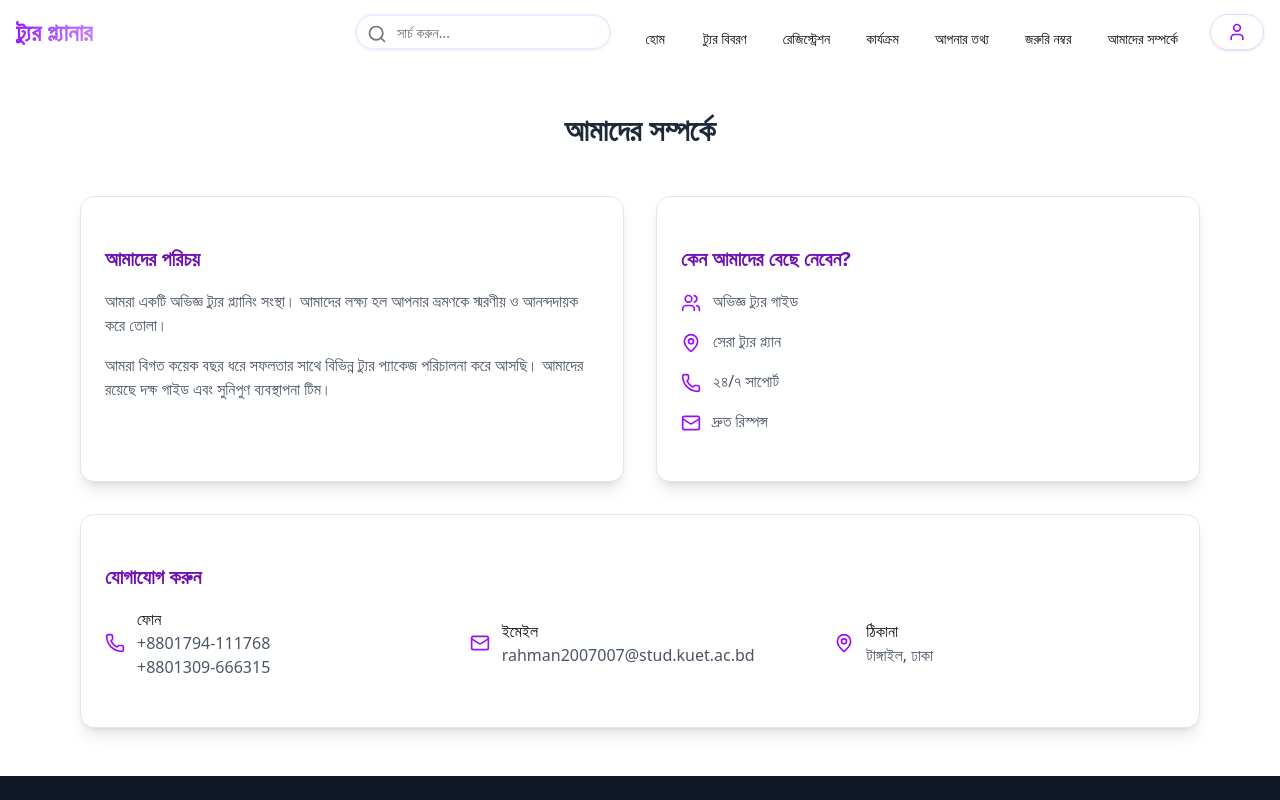
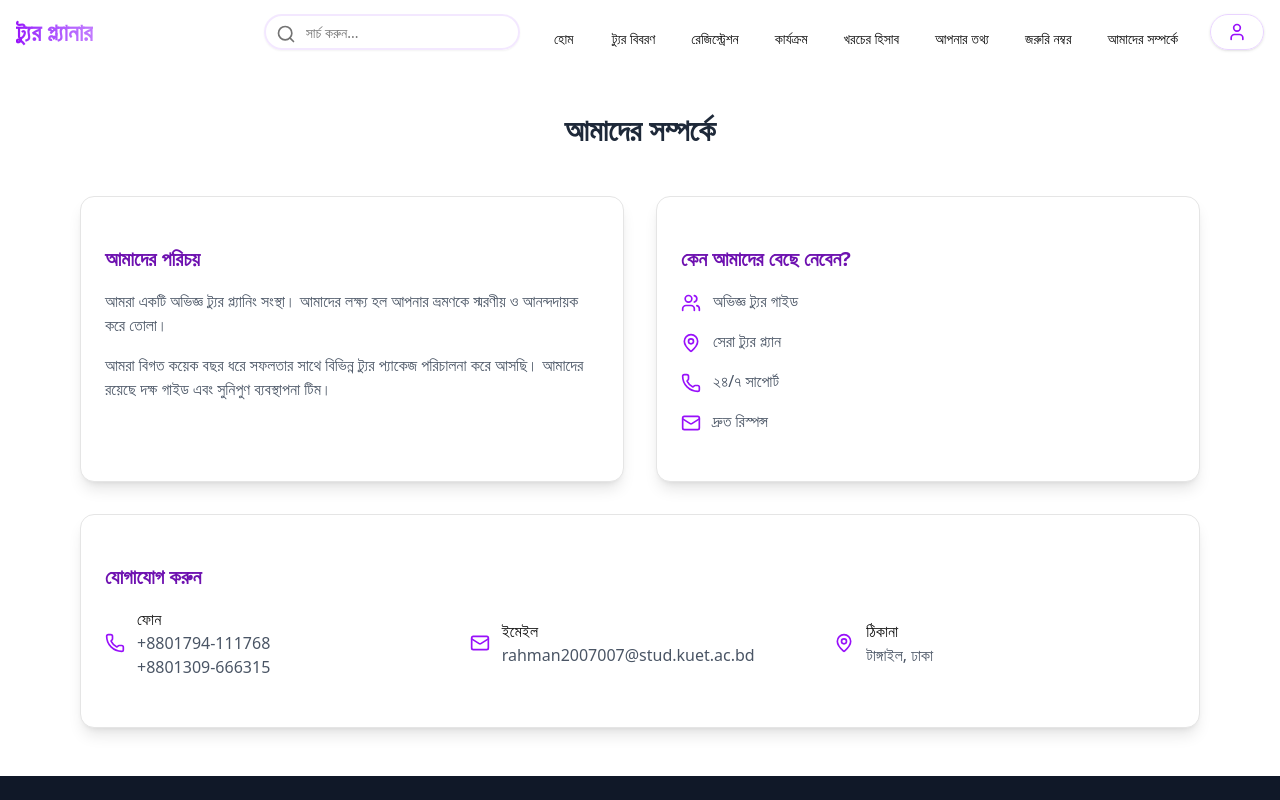
Before and after one commit to SakiburRahman07/tour-site, a Next.js app: page /about in a window 1280 px wide. Shown: the top 800 px of the page. Built offline with nearby package versions, Linux system fonts and the light colour scheme.

Commit message:
Add Wallet navigation item and improve mobile navigation scrolling

```diff
--- a/app/components/Navbar.jsx
+++ b/app/components/Navbar.jsx
@@ -38,7 +38,8 @@ import {
   FileText,
   Info,
   LogIn,
-  Clock
+  Clock,
+  Wallet
 } from "lucide-react";
 
 export default function Navbar() {
@@ -58,6 +59,7 @@ export default function Navbar() {
     { href: "/packages", label: "ট্যুর বিবরণ", icon: Package },
     { href: "/registration", label: "রেজিস্ট্রেশন", icon: FileText },
     { href: "/schedule", label: "কার্যক্রম", icon: Clock },
+    { href: "/expenses", label: "খরচের হিসাব", icon: Wallet },
     { href: "/user-info", label: "আপনার তথ্য", icon: User },
     { href: "/emergency", label: "জরুরি নম্বর", icon: PhoneCall },
     { href: "/about", label: "আমাদের সম্পর্কে", icon: Info },
@@ -159,7 +161,7 @@ export default function Navbar() {
                       ট্যুর প্ল্যানার
                     </SheetTitle>
                   </SheetHeader>
-                  <div className="mt-8 space-y-6">
+                  <div className="mt-8 space-y-6 max-h-[calc(100vh-8rem)] overflow-y-auto pr-4">
                     {navLinks.map((link) => (
                       <Link
                         key={link.href}
```
